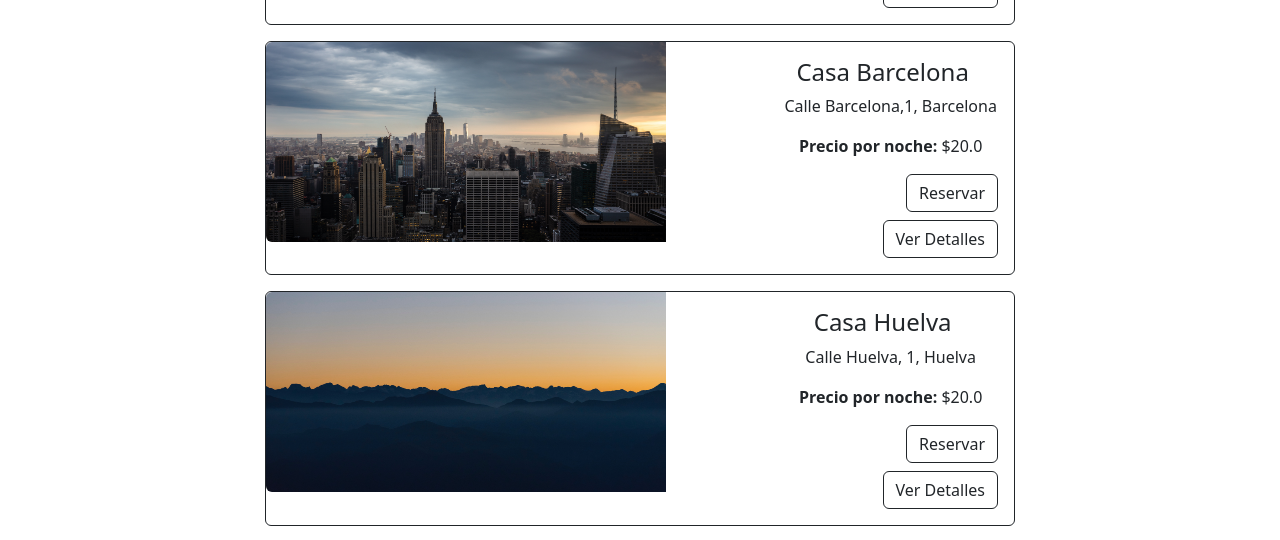
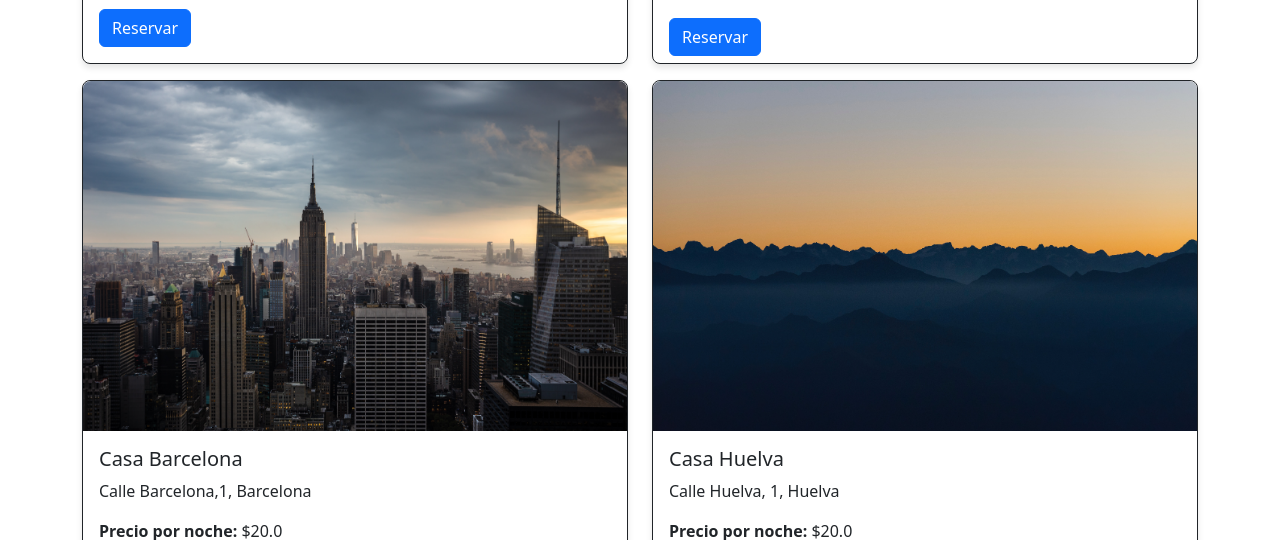
Before and after one commit to josmirmar2/alquipiso-1, a Django app: page / in a window 1280 px wide. Shown: the part 621-1161 px from the top of the page. Run offline with Django 5.2, Linux system fonts and the light colour scheme; data comes from the database, SQL or seed files in the repository.

Commit message:
Enhance UI

```diff
--- a/alquipiso/modules/alquileres/templates/index.html
+++ b/alquipiso/modules/alquileres/templates/index.html
@@ -14,10 +14,12 @@
     }
 
     .card {
-        width: 18rem;
+        width: 100%; /* Adjusted to take full width of the column */
+        height: 300px; /* Set a fixed height for uniformity */
         border-radius: 8px;
         box-shadow: 0 4px 6px rgba(0, 0, 0, 0.1);
         transition: transform 0.2s;
+        margin-bottom: 1.5rem; /* Added margin for separation */
     }
 
     .card:hover {
@@ -25,14 +27,10 @@
     }
 
     .card-img-top {
-        width: 80%;
-        /* La imagen ocupará el 80% del ancho de la tarjeta */
-        height: 150px;
-        /* Ajusta la altura de la imagen */
-        object-fit: cover;
-        border-radius: 8px;
-        margin: 0 auto;
-        /* Centra la imagen horizontalmente */
+        width: 100%; /* Set to 100% to fill the card width */
+        height: 200px; /* Fixed height for uniformity */
+        object-fit: cover; /* Ensures the image covers the area */
+        border-radius: 8px 8px 0 0; /* Rounded corners for the top */
         display: block;
     }
 
@@ -75,36 +73,20 @@
 <div class="container mt-5">
     <h1 style="align-self:end">{{ welcome_text }}</h1>
 
-    <div class="d-flex flex-column justify-content-center">
+    <div class="row">
         {% for alojamiento in alojamientos %}
-        <div class="card bg-ligth border-dark" style="width: 750px; margin-bottom: 2vh; align-self:center">
-            <div class="row g-1">
-              <div class="col-md-8">
-                <img src="{{ alojamiento.imagen.url }}" alt="Imagen de {{ alojamiento.nombre }}"
-                class="img-fluid rounded-start" style = "width:50vh; height:25vh",>
-              </div>
-              <div class="col-md-4">
-                <div class="card-body" style="display: flex; flex-direction: column; align-items: center">
-                  <h5 class="card-title-decoration-underline" style="margin-right: 2vh; font-size: 3vh">
-                    {{alojamiento.nombre}}</h5>
-                  <p class="card-text">
-                    {{ alojamiento.direccion }}, {{ alojamiento.ciudad }}
-                  </p>
-                  <p class="card-text">
-                    <strong>Precio por noche:</strong> ${{ alojamiento.precio }}
-                  </p>
-                  <a href="{% if user.is_authenticated %}{% url 'alquileres:create_reserva' alojamiento.id %}
-                            {% else %}{% url 'alquileres:login' %}{% endif %}"
-                    class="btn btn-outline-dark"
-                    style="align-self: end; margin-bottom:1vh">
-                    Reservar
-                </a>
-                <a href="{% url 'alquileres:show_alojamiento' alojamiento_id=alojamiento.id %}"
-                    class="btn btn-outline-dark" style="align-self: end">
-                    Ver Detalles
-                </a>
+        <div class="col-md-6">
+            <div class="card border-dark mb-3"
+                style = "width: 100%; height: 525px; border-radius: 8px; box-shadow: 0 4px 6px rgba(0, 0, 0, 0.1); transition: transform 0.2s;
+        margin-bottom: 1.5rem; /* Added margin for separation */">
+                <img src="{{ alojamiento.imagen.url }}" class="card-img-top" alt="Imagen de {{ alojamiento.nombre }}"
+                    style = "width: 100%; height: 350px; object-fit: cover; border-radius: 8px 8px 0 0; display: block;">
+                <div class="card-body">
+                    <h5 class="card-title">{{ alojamiento.nombre }}</h5>
+                    <p class="card-text">{{ alojamiento.direccion }}, {{ alojamiento.ciudad }}</p>
+                    <p class="card-text"><strong>Precio por noche:</strong> ${{ alojamiento.precio }}</p>
+                    <a href="{% if user.is_authenticated %}{% url 'alquileres:create_reserva' alojamiento.id %}{% else %}{% url 'alquileres:login' %}{% endif %}" class="btn btn-primary">Reservar</a>
                 </div>
-               </div>
             </div>
         </div>
         {% empty %}
```
Also changed, not shown: alquipiso/modules/alquileres/templates/create_reserva.html (+16 -2 lines), alquipiso/modules/alquileres/templates/show_alojamiento.html (deleted, +0 -22 lines).
